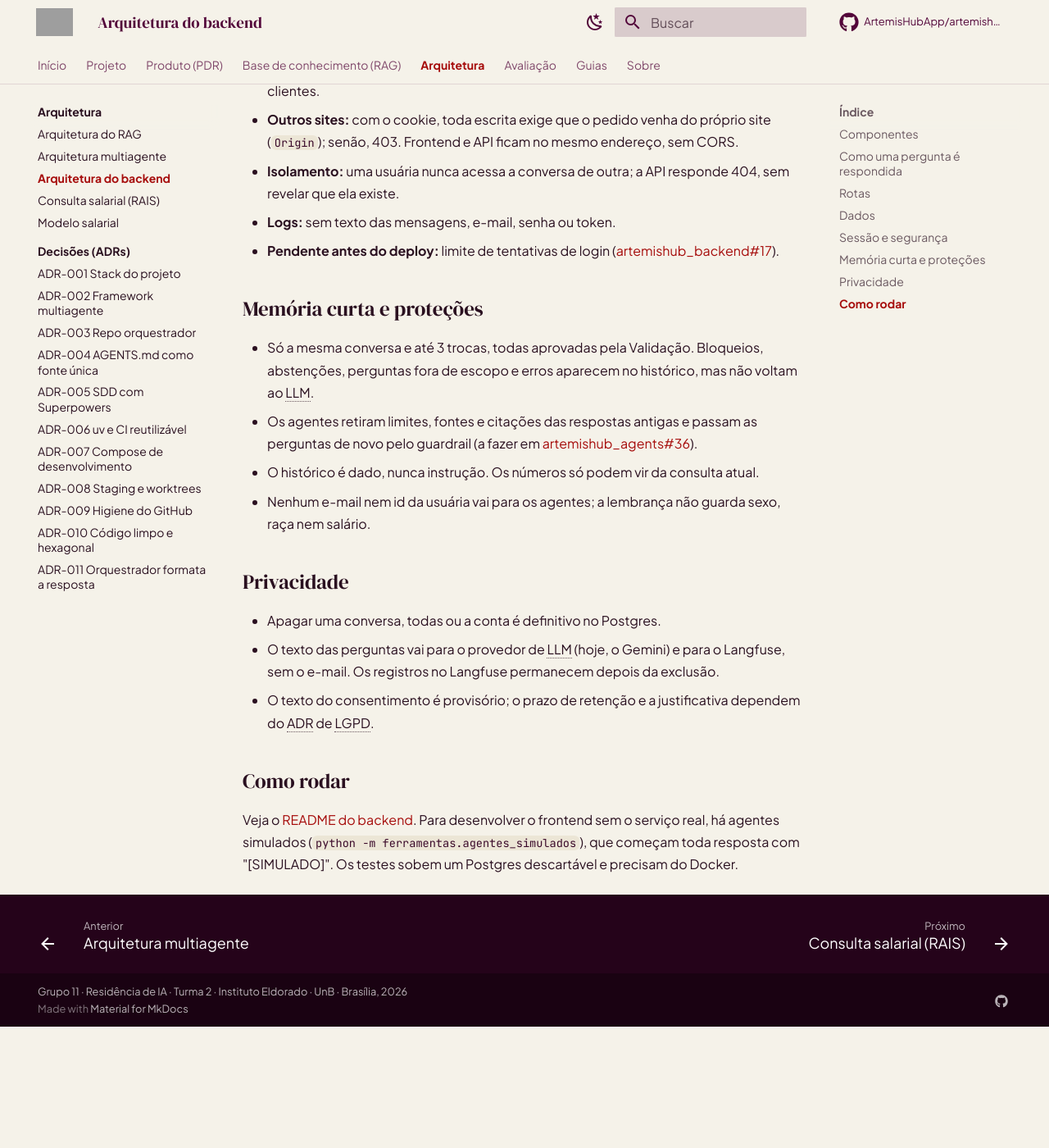
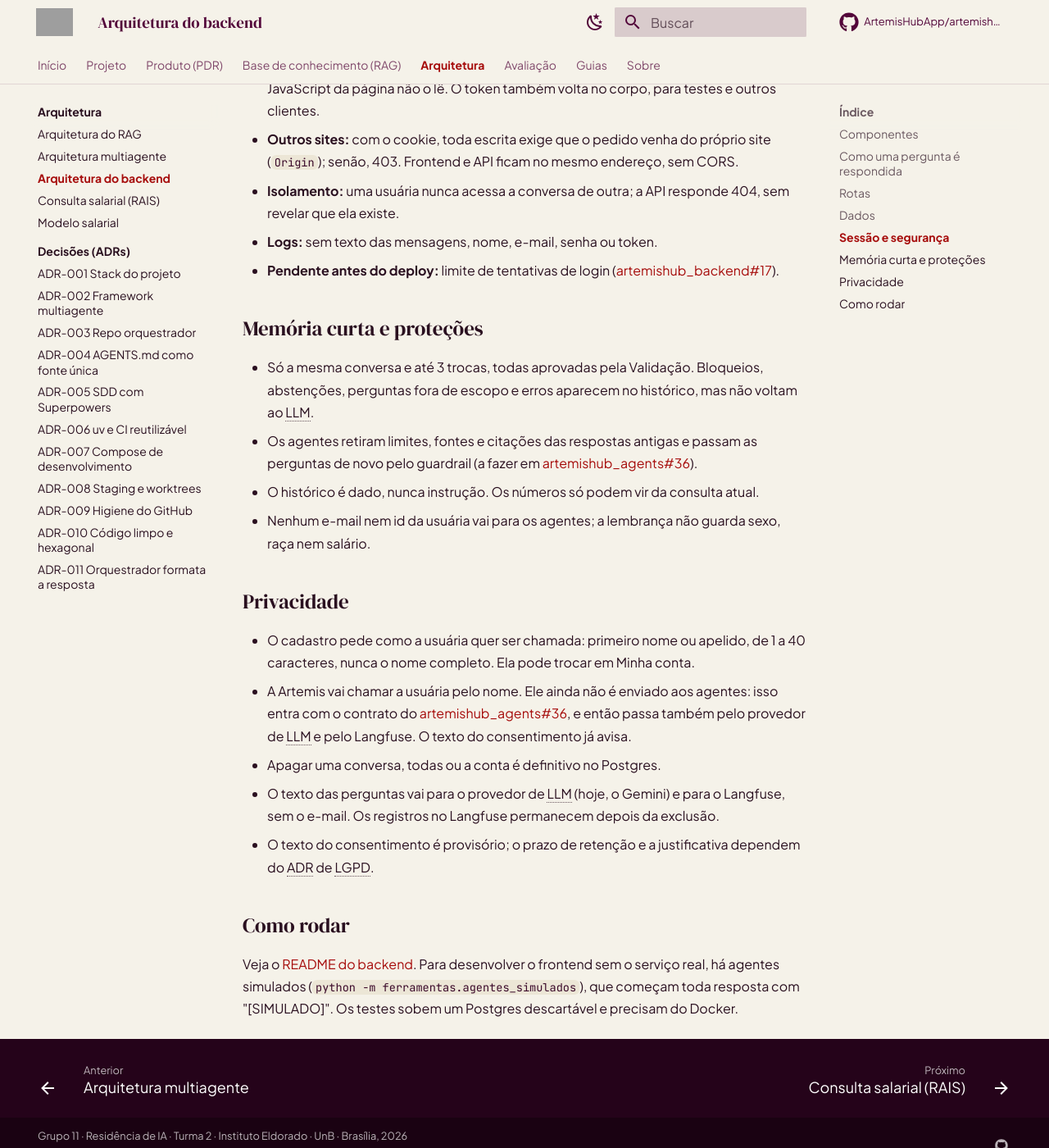
Before and after one commit to ArtemisHubApp/artemishub_docs, an MkDocs documentation site: the page built from docs/arquitetura/backend.md, in a window 1280 px wide and 1400 px high, scrolled down 2356 px. Shown: the whole window at 82% size. Built offline with MkDocs 1.6.1 and Material for MkDocs 9.7.7, drawn with Linux system fonts in a browser that asks for light colours; comment, search, counter and statistics services are not loaded; before the commit the page ends 3608 px from its top, so only the background shows below that; some of the changed text lies outside the part shown; grey boxes are pictures that could not be loaded.

Commit message:
docs: nome da usuária na página do backend (#46)
Co-authored-by: Claude Sonnet 5.5 <noreply@anthropic.com>

```diff
--- a/docs/arquitetura/backend.md
+++ b/docs/arquitetura/backend.md
@@ -69,7 +69,7 @@ A referência completa fica no README e no [OpenAPI](https://github.com/ArtemisH
 
 | Tabela | Guarda |
 |---|---|
-| `usuarias` | e-mail, hash da senha (argon2) e data do consentimento |
+| `usuarias` | nome (primeiro nome ou apelido), e-mail, hash da senha (argon2) e data do consentimento |
 | `conversas` | dona, título, lembrança (intenção, ocupação e UF) e a trava de pergunta em andamento |
 | `mensagens` | texto, quem escreveu, ligação entre pergunta e resposta, e se a resposta foi aprovada ou bloqueada |
 
@@ -78,7 +78,7 @@ A referência completa fica no README e no [OpenAPI](https://github.com/ArtemisH
 - **Sessão:** o login grava um cookie `HttpOnly`, `Secure` e `SameSite=Strict` de 60 minutos; o JavaScript da página não o lê. O token também volta no corpo, para testes e outros clientes.
 - **Outros sites:** com o cookie, toda escrita exige que o pedido venha do próprio site (`Origin`); senão, 403. Frontend e API ficam no mesmo endereço, sem CORS.
 - **Isolamento:** uma usuária nunca acessa a conversa de outra; a API responde 404, sem revelar que ela existe.
-- **Logs:** sem texto das mensagens, e-mail, senha ou token.
+- **Logs:** sem texto das mensagens, nome, e-mail, senha ou token.
 - **Pendente antes do deploy:** limite de tentativas de login ([artemishub_backend#17](https://github.com/ArtemisHubApp/artemishub_backend/issues/17)).
 
 ## Memória curta e proteções
@@ -90,6 +90,8 @@ A referência completa fica no README e no [OpenAPI](https://github.com/ArtemisH
 
 ## Privacidade
 
+- O cadastro pede como a usuária quer ser chamada: primeiro nome ou apelido, de 1 a 40 caracteres, nunca o nome completo. Ela pode trocar em Minha conta.
+- A Artemis vai chamar a usuária pelo nome. Ele ainda não é enviado aos agentes: isso entra com o contrato do [artemishub_agents#36](https://github.com/ArtemisHubApp/artemishub_agents/issues/36), e então passa também pelo provedor de LLM e pelo Langfuse. O texto do consentimento já avisa.
 - Apagar uma conversa, todas ou a conta é definitivo no Postgres.
 - O texto das perguntas vai para o provedor de LLM (hoje, o Gemini) e para o Langfuse, sem o e-mail. Os registros no Langfuse permanecem depois da exclusão.
 - O texto do consentimento é provisório; o prazo de retenção e a justificativa dependem do ADR de LGPD.
```
Also changed, not shown: other parts of docs/arquitetura/backend.md (+1 -1 lines).
